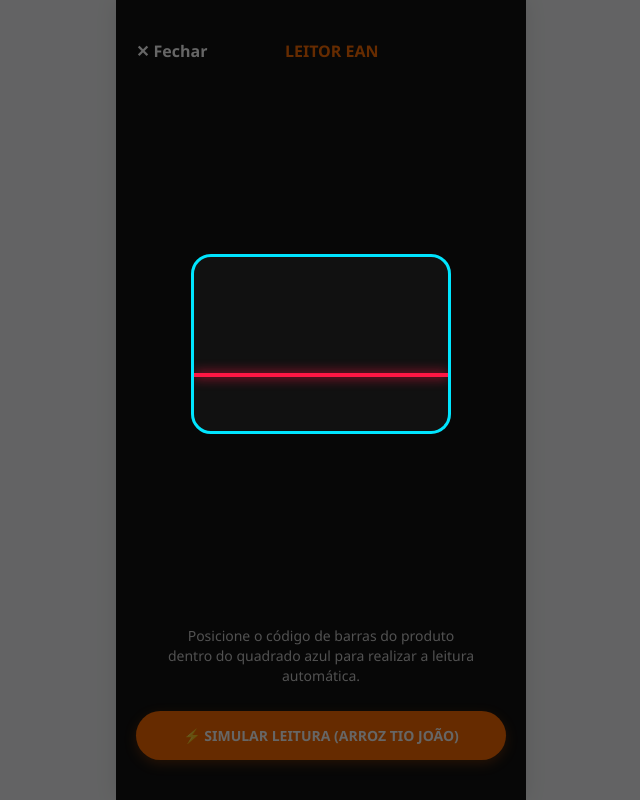
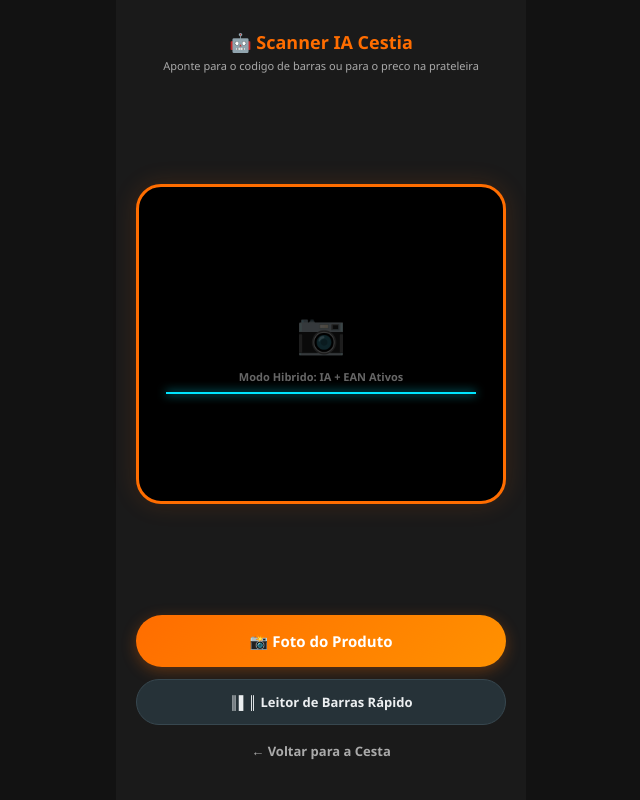
Before and after one commit to Abraaonunes1404/codigos-vs-code, a Django app: page /scanner-cestia/ in a window 1280 px wide. Shown: the whole page, without its empty margins (319-959 px from the left). Run offline with Django 5.2, Linux system fonts and the light colour scheme.

Commit message:
Adiciona tela do scanner com botao Foto do Produto para IA hibrida

```diff
--- a/core/templates/cestia/scanner.html
+++ b/core/templates/cestia/scanner.html
@@ -3,45 +3,65 @@
 <head>
     <meta charset="UTF-8">
     <meta name="viewport" content="width=device-width, initial-scale=1.0">
-    <title>Escanear Produto - Cestia</title>
+    <title>Scanner Inteligente - Cestia</title>
     <style>
         * { margin: 0; padding: 0; box-sizing: border-box; font-family: 'Segoe UI', sans-serif; }
-        body { background-color: #F8F9FA; display: flex; justify-content: center; }
-        .celular-container { width: 100%; max-width: 410px; min-height: 100vh; background-color: #111; box-shadow: 0 0 20px rgba(0,0,0,0.1); position: relative; padding: 20px; color: #FFF; display: flex; flex-direction: column; justify-content: space-between; }
-        .topo-scanner { display: flex; justify-content: space-between; align-items: center; margin-top: 20px; }
-        .btn-voltar { background: none; border: none; color: #FFF; font-size: 16px; font-weight: bold; cursor: pointer; text-decoration: none; }
-        .titulo-topo { font-size: 16px; font-weight: 700; color: #FF6D00; }
-        .area-camera { flex: 1; display: flex; justify-content: center; align-items: center; margin: 40px 0; position: relative; }
-        .mira-quadrada { width: 260px; height: 180px; border: 3px solid #00E5FF; border-radius: 20px; position: relative; box-shadow: 0 0 0 1000px rgba(0,0,0,0.6); overflow: hidden; }
-        .linha-laser { position: absolute; width: 100%; height: 4px; background-color: #FF1744; box-shadow: 0 0 12px #FF1744; top: 0; animation: scanear 2s infinite ease-in-out; }
-        @keyframes scanear {
-            0% { top: 0%; }
-            50% { top: 100%; }
-            100% { top: 0%; }
+        body { background-color: #121212; display: flex; justify-content: center; color: #FFF; }
+        .celular-container { width: 100%; max-width: 410px; min-height: 100vh; background-color: #1A1A1A; position: relative; padding: 20px; display: flex; flex-direction: column; justify-content: space-between; }
+
+        .topo-scanner { text-align: center; margin-top: 10px; }
+        .titulo-scanner { font-size: 18px; font-weight: bold; color: #FF6D00; display: flex; align-items: center; justify-content: center; gap: 8px; }
+        .sub-scanner { font-size: 11px; color: #AAA; margin-top: 4px; }
+
+        /* AREA VISOR DA CAMERA */
+        .visor-camera { width: 100%; height: 320px; background-color: #000; border-radius: 25px; margin: 25px 0; border: 3px solid #FF6D00; position: relative; display: flex; flex-direction: column; align-items: center; justify-content: center; overflow: hidden; box-shadow: 0 0 25px rgba(255,109,0,0.15); }
+        .linha-scanner { width: 85%; height: 2px; background-color: #00E5FF; position: absolute; animation: escaneando 2.5s infinite linear; box-shadow: 0 0 10px #00E5FF; }
+
+        @keyframes escaneando {
+            0% { top: 15%; }
+            50% { top: 85%; }
+            100% { top: 15%; }
         }
-        .texto-instrucao { text-align: center; font-size: 14px; color: #CCC; line-height: 20px; padding: 0 30px; }
-        .rodape-botoes { margin-bottom: 20px; }
-        .btn-simular { width: 100%; background-color: #FF6D00; color: #FFF; border: none; padding: 15px; border-radius: 25px; font-size: 14px; font-weight: bold; text-align: center; cursor: pointer; text-decoration: none; display: block; box-shadow: 0 4px 12px rgba(255,109,0,0.3); }
+
+        /* BOTOES DE CONTROLE */
+        .controle-container { display: flex; flex-direction: column; gap: 12px; width: 100%; margin-bottom: 20px; }
+
+        /* O Botao solicitado por você */
+        .btn-foto-produto { width: 100%; height: 52px; background: linear-gradient(135deg, #FF6D00, #FF9100); color: #FFF; border: none; border-radius: 26px; font-size: 15px; font-weight: bold; cursor: pointer; display: flex; align-items: center; justify-content: center; gap: 8px; box-shadow: 0 4px 15px rgba(255,109,0,0.3); }
+
+        .btn-simular-barra { width: 100%; height: 46px; background-color: #263238; color: #ECEFF1; border: 1px solid #37474F; border-radius: 23px; font-size: 13px; font-weight: 600; cursor: pointer; display: flex; align-items: center; justify-content: center; gap: 6px; }
+        .btn-voltar { text-align: center; font-size: 13px; color: #AAA; text-decoration: none; font-weight: 600; margin-top: 5px; }
     </style>
 </head>
 <body>
+
     <div class="celular-container">
         <div class="topo-scanner">
-            <a href="/" class="btn-voltar">✕ Fechar</a>
-            <div class="titulo-topo">LEITOR EAN</div>
-            <div style="width: 50px;"></div>
+            <div class="titulo-scanner">🤖 Scanner IA Cestia</div>
+            <div class="sub-scanner">Aponte para o codigo de barras ou para o preco na prateleira</div>
         </div>
-        <div class="area-camera">
-            <div class="mira-quadrada">
-                <div class="linha-laser"></div>
-            </div>
+
+        <!-- Interface do Visor com a Linha de IA Varrendo -->
+        <div class="visor-camera">
+            <div class="linha-scanner"></div>
+            <span style="font-size: 40px; opacity: 0.3; color: #FFF;">📷</span>
+            <p style="font-size: 11px; color: #666; margin-top: 10px; font-weight: 600;">Modo Hibrido: IA + EAN Ativos</p>
         </div>
-        <div class="rodape-botoes">
-            <p class="texto-instrucao" style="margin-bottom: 25px;">
-                Posicione o código de barras do produto dentro do quadrado azul para realizar a leitura automática.
-            </p>
-            <a href="/api/scan/?ean=7891234567890" class="btn-simular">⚡ SIMULAR LEITURA (ARROZ TIO JOÃO)</a>
+
+        <div class="controle-container">
+            <!-- SEU BOTAO SOLICITADO: Foto do Produto -->
+            <button class="btn-foto-produto" onclick="alert('🤖 Iniciando Inteligencia Computacional... Capturando foto do produto e da etiqueta de preco!')">
+                📸 Foto do Produto
+            </button>
+
+            <!-- Botao secundario para ler o codigo de barras tradicional -->
+            <button class="btn-simular-barra" onclick="location.href='/api/scan/?ean=7891000100101'">
+                ║▌║ Leitor de Barras Rápido
+            </button>
+
+            <a href="/cesta/" class="btn-voltar">← Voltar para a Cesta</a>
         </div>
     </div>
+
 </body>
 </html>
```
Also changed, not shown: core/models.py (+17 -0 lines), core/migrations/0003_itemcarrinhodinamico.py (added), db.sqlite3.
